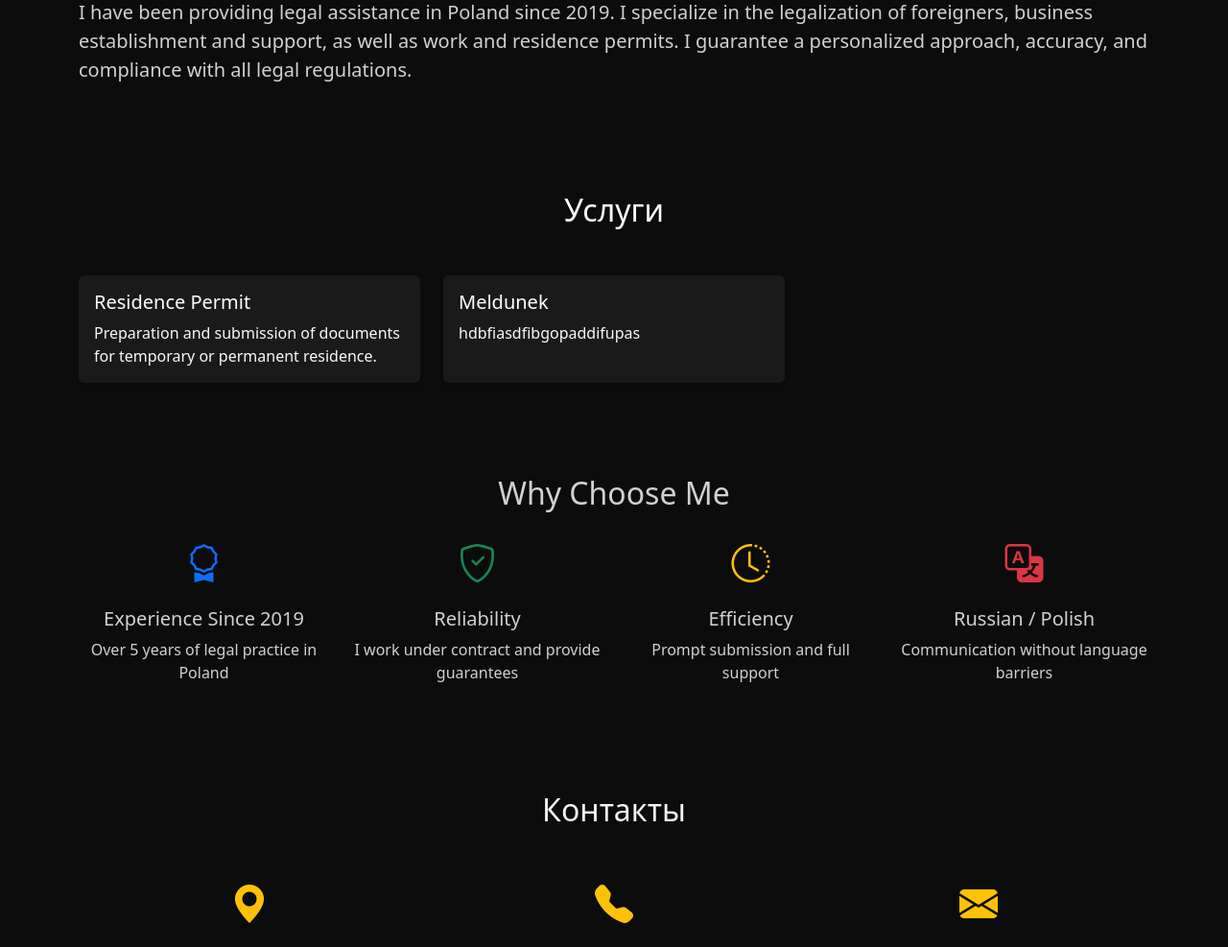
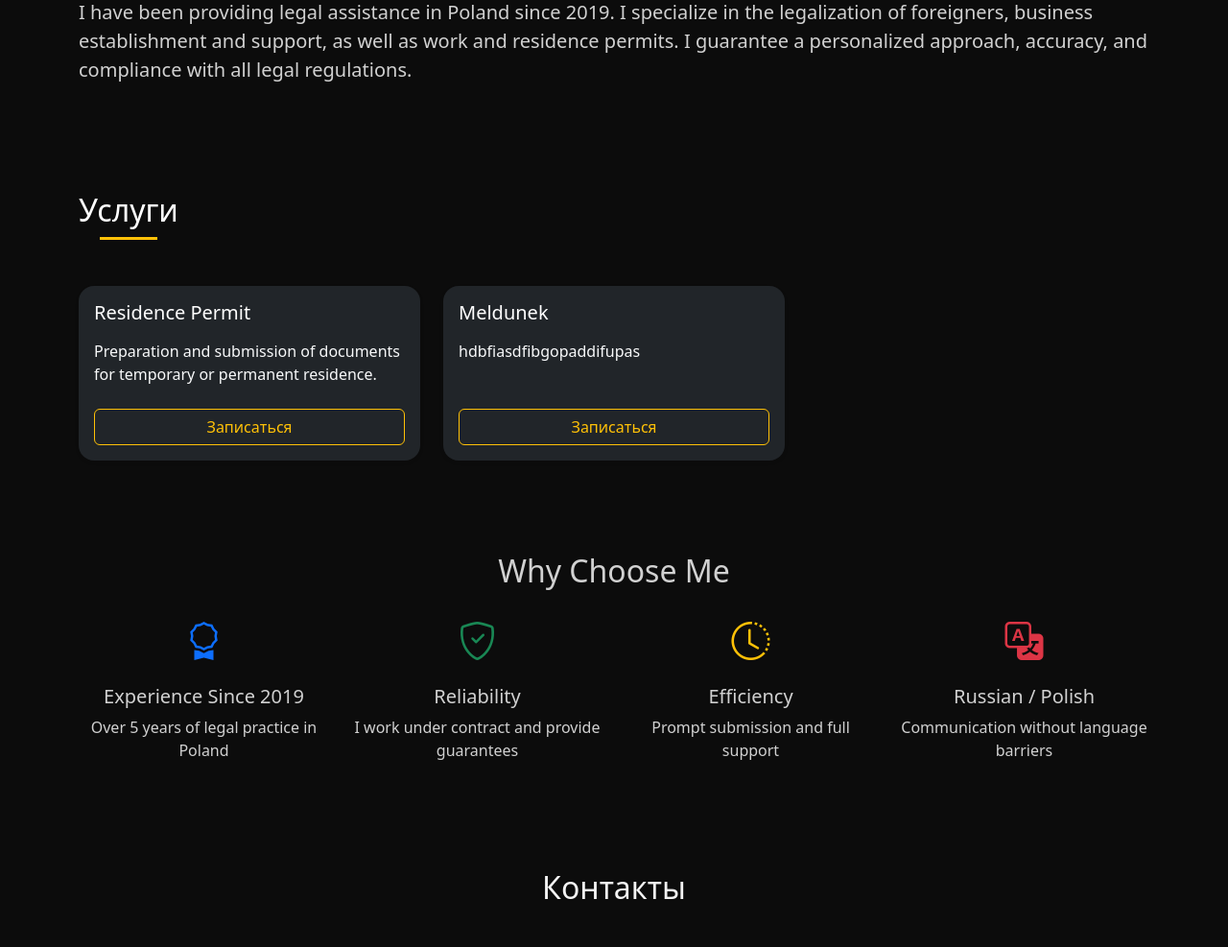
Before and after one commit to PylypPlein/legal_site_dev, a Django app: page /en/ in a window 1280 px wide. Shown: the part 598-1585 px from the top of the page at 96% size. Run offline with Django 5.2, Linux system fonts and the light colour scheme; data comes from the database, SQL or seed files in the repository; some libraries are stand-ins or nearby versions.

Commit message:
Night fix

```diff
--- a/legal_site/legal_site/settings.py
+++ b/legal_site/legal_site/settings.py
@@ -25,7 +25,7 @@ SECRET_KEY = 'django-insecure-w-e4eow!4k*d2rd+_sl^+xxkbk0k9w0(n6q9--j8!5*%2p_09l
 # SECURITY WARNING: don't run with debug turned on in production!
 DEBUG = True
 
-ALLOWED_HOSTS = []
+ALLOWED_HOSTS = ['192.168.0.188']
 
 
 # Application definition
--- a/legal_site/main/templates/main/index.html
+++ b/legal_site/main/templates/main/index.html
@@ -96,16 +96,19 @@
 {% endif %}
 
 
-
 <section class="py-5" style="background-color: var(--color-bg);">
   <div class="container">
-    <h2 class="mb-5 text-center text-white" data-aos="fade-up">{% trans "Услуги" %}</h2>
+    <h2 class="mb-5 text-center text-white position-relative d-inline-block" data-aos="fade-up">
+      {% trans "Услуги" %}
+      <span class="d-block mx-auto mt-2" style="width: 60px; height: 3px; background-color: var(--bs-warning);"></span>
+    </h2>
+
     <div class="row g-4">
       {% for service in services %}
-      <div class="col-md-4" data-aos="fade-up" data-aos-delay="{{ forloop.counter0|add:'1' }}00">
-        <div class="card h-100 shadow-sm border-0" style="background-color: #1a1a1a;">
-          <div class="card-body">
-            <h5 class="card-title text-white">
+      <div class="col-md-6 col-lg-4" data-aos="fade-up" data-aos-delay="{{ forloop.counter0|add:'1' }}00">
+        <div class="card h-100 shadow-sm border-0 bg-dark text-white rounded-4">
+          <div class="card-body d-flex flex-column">
+            <h5 class="card-title mb-3">
               {% if LANGUAGE_CODE == 'pl' %}
                 {{ service.name_pl }}
               {% elif LANGUAGE_CODE == 'en' %}
@@ -118,7 +121,7 @@
                 {{ service.name_en }}
               {% endif %}
             </h5>
-            <p class="card-text text-light">
+            <p class="card-text text-light mb-4">
               {% if LANGUAGE_CODE == 'pl' %}
                 {{ service.description_pl }}
               {% elif LANGUAGE_CODE == 'en' %}
@@ -131,6 +134,12 @@
                 {{ service.description_en }}
               {% endif %}
             </p>
+            <!-- OPTIONAL: кнопка -->
+
+            <a href="#" class="btn btn-outline-warning mt-auto" data-bs-toggle="modal" data-bs-target="#contactModal">
+              {% trans "Записаться" %}
+            </a>
+
           </div>
         </div>
       </div>
@@ -140,6 +149,7 @@
     </div>
   </div>
 </section>
+
 
 
 
@@ -254,37 +264,75 @@
 
 
 <!-- CONTACT -->
+<!-- CONTACT + MAP -->
 <section class="py-5" style="background-color: var(--color-bg); color: var(--color-white);">
-  <div class="container text-center">
-    <h2 class="mb-5" data-aos="fade-up">{% trans "Контакты" %}</h2>
-    <div class="row justify-content-center">
-      <div class="col-md-4 mb-4" data-aos="fade-up" data-aos-delay="100">
-        <i class="bi bi-geo-alt-fill fs-1 text-warning"></i>
-        <h5 class="mt-3">Wrocław</h5>
-        <p>Plac Solidarności 1‑3‑5/510</p>
+  <div class="container">
+    <h2 class="text-center mb-5" data-aos="fade-up">{% trans "Контакты" %}</h2>
+
+    <div class="row g-4 align-items-stretch">
+
+      <!-- Контактные карточки -->
+      <div class="col-lg-6">
+        <div class="row g-4">
+          <div class="col-12" data-aos="fade-right">
+            <div class="d-flex align-items-start p-4 border-start border-4 border-warning bg-dark rounded shadow h-100">
+              <i class="bi bi-geo-alt-fill fs-3 text-warning me-3"></i>
+              <div>
+                <h5 class="mb-1">Wrocław</h5>
+                <p class="mb-0">Plac Solidarności 1‑3‑5/510</p>
               </div>
-      <div class="col-md-4 mb-4" data-aos="fade-up" data-aos-delay="200">
-        <i class="bi bi-telephone-fill fs-1 text-warning"></i>
-        <h5 class="mt-3">+48 884 703 068</h5>
-        <p>{% trans "Телефон для связи" %}</p>
             </div>
-      <div class="col-md-4 mb-4" data-aos="fade-up" data-aos-delay="300">
-        <i class="bi bi-envelope-fill fs-1 text-warning"></i>
-        <h5 class="mt-3">biuro@workpermit.support</h5>
-        <p>{% trans "Электронная почта" %}</p>
           </div>
+
+          <div class="col-12" data-aos="fade-up">
+            <div class="d-flex align-items-start p-4 border-start border-4 border-warning bg-dark rounded shadow h-100">
+              <i class="bi bi-telephone-fill fs-3 text-warning me-3"></i>
+              <div>
+                <h5 class="mb-1">+48 884 703 068</h5>
+                <p class="mb-0">{% trans "Телефон" %}</p>
+              </div>
+            </div>
+          </div>
+
+          <div class="col-12" data-aos="fade-left">
+            <div class="d-flex align-items-start p-4 border-start border-4 border-warning bg-dark rounded shadow h-100">
+              <i class="bi bi-envelope-fill fs-3 text-warning me-3"></i>
+              <div>
+                <h5 class="mb-1">biuro@workpermit.support</h5>
+                <p class="mb-0">{% trans "Email" %}</p>
+              </div>
+            </div>
+          </div>
+        </div>
+      </div>
+
+      <!-- Карта -->
+      <div class="col-lg-6" data-aos="zoom-in">
+        <div class="ratio ratio-4x3 shadow rounded overflow-hidden h-100">
+          <iframe
+            src="https://www.google.com/maps/embed?pb=!1m18!1m12!1m3!1d2442.5451878311937!2d17.022081815739315!3d51.11831737957124!2m3!1f0!2f0!3f0!3m2!1i1024!2i768!4f13.1!3m3!1m2!1s0x470fe9c062eb6e8f%3A0x204cd554169bdb71!2sPlac%20Solidarno%C5%9Bci%201%2C%2051-516%20Wroc%C5%82aw%2C%20Poland!5e0!3m2!1sen!2spl!4v1655193872665!5m2!1sen!2spl"
+            style="border:0;" allowfullscreen="" loading="lazy"
+            referrerpolicy="no-referrer-when-downgrade">
+          </iframe>
+        </div>
+      </div>
+
     </div>
   </div>
 </section>
 
 
+
+
+
 <div class="modal fade" id="contactModal" tabindex="-1" aria-labelledby="contactModalLabel" aria-hidden="true">
   <div class="modal-dialog modal-dialog-centered modal-lg">
-    <div class="modal-content shadow-lg rounded-4">
+    <div class="modal-content shadow-lg rounded-4 border-0">
       <form method="post" action="{% url 'contact' %}">
         {% csrf_token %}
-        <div class="modal-header bg-dark text-white rounded-top-4">
 
+        <!-- Заголовок -->
+        <div class="modal-header bg-dark text-white rounded-top-4 border-bottom border-warning">
           <h5 class="modal-title" id="contactModalLabel">
             {% if LANGUAGE_CODE == 'pl' %}
               Umów się na konsultację
@@ -298,43 +346,37 @@
               Запись на консультацию
             {% endif %}
           </h5>
-          <button type="button" class="btn-close btn-close-white" data-bs-dismiss="modal" aria-label="{% if LANGUAGE_CODE == 'pl' %}Zamknij{% elif LANGUAGE_CODE == 'en' %}Close{% elif LANGUAGE_CODE == 'ru' %}Закрыть{% elif LANGUAGE_CODE == 'uk' %}Закрити{% else %}Закрыть{% endif %}"></button>
+          <button type="button" class="btn-close btn-close-white" data-bs-dismiss="modal"
+            aria-label="{% if LANGUAGE_CODE == 'pl' %}Zamknij{% elif LANGUAGE_CODE == 'en' %}Close{% elif LANGUAGE_CODE == 'ru' %}Закрыть{% elif LANGUAGE_CODE == 'uk' %}Закрити{% else %}Закрыть{% endif %}">
+          </button>
         </div>
 
-        <div class="modal-body py-4 px-4">
+        <!-- Контент -->
+        <div class="modal-body py-4 px-4" style="background-color: var(--color-bg); color: var(--color-white);">
           <div class="row g-3">
 
             <div class="col-md-6">
-              <label for="name" class="form-label">
-                {% if LANGUAGE_CODE == 'pl' %}Imię{% elif LANGUAGE_CODE == 'en' %}Name{% elif LANGUAGE_CODE == 'ru' %}Имя{% elif LANGUAGE_CODE == 'uk' %}Ім’я{% else %}Имя{% endif %}
-              </label>
-              <input type="text" class="form-control" id="name" name="name" required>
+              <label for="name" class="form-label">{% trans "Имя" %}</label>
+              <input type="text" class="form-control bg-dark text-white border-warning" id="name" name="name" required>
             </div>
 
             <div class="col-md-6">
-              <label for="phone" class="form-label">
-                {% if LANGUAGE_CODE == 'pl' %}Numer telefonu{% elif LANGUAGE_CODE == 'en' %}Phone Number{% elif LANGUAGE_CODE == 'ru' %}Номер телефона{% elif LANGUAGE_CODE == 'uk' %}Номер телефону{% else %}Номер телефона{% endif %}
-              </label>
-              <input type="tel" class="form-control" id="phone" name="phone" required pattern="\+?[0-9\s\-]{7,15}" placeholder="+48 XXX XXX XXX">
+              <label for="phone" class="form-label">{% trans "Телефон" %}</label>
+              <input type="tel" class="form-control bg-dark text-white border-warning" id="phone" name="phone"
+                required pattern="\+?[0-9\s\-]{7,15}" placeholder="+48 XXX XXX XXX">
             </div>
 
             <div class="col-md-6">
-              <label for="email" class="form-label">
-                {% if LANGUAGE_CODE == 'pl' %}Adres e-mail{% elif LANGUAGE_CODE == 'en' %}Email{% elif LANGUAGE_CODE == 'ru' %}Электронная почта{% elif LANGUAGE_CODE == 'uk' %}Електронна пошта{% else %}Электронная почта{% endif %}
-              </label>
-              <input type="email" class="form-control" id="email" name="email" required>
+              <label for="email" class="form-label">{% trans "Электронная почта" %}</label>
+              <input type="email" class="form-control bg-dark text-white border-warning" id="email" name="email" required>
             </div>
 
             <div class="col-md-6">
-              <label for="service" class="form-label">
-                {% if LANGUAGE_CODE == 'pl' %}Wybierz usługę{% elif LANGUAGE_CODE == 'en' %}Select a service{% elif LANGUAGE_CODE == 'ru' %}Выберите услугу{% elif LANGUAGE_CODE == 'uk' %}Оберіть послугу{% else %}Выберите услугу{% endif %}
-              </label>
-              <select class="form-select" id="service" name="service" required>
-                <option value="" disabled selected>
-                  {% if LANGUAGE_CODE == 'pl' %}Wybierz usługę{% elif LANGUAGE_CODE == 'en' %}Select a service{% elif LANGUAGE_CODE == 'ru' %}Выберите услугу{% elif LANGUAGE_CODE == 'uk' %}Оберіть послугу{% else %}Выберите услугу{% endif %}
-                </option>
+              <label for="service" class="form-label">{% trans "Выберите услугу" %}</label>
+              <select class="form-select bg-dark text-white border-warning" id="service" name="service" required>
+                <option value="" disabled selected>{% trans "Выберите услугу" %}</option>
                 {% for service in services %}
-                  <option value="{{ service.id }}" title="{{ service.description }}">
+                <option value="{{ service.id }}">
                   {% if LANGUAGE_CODE == 'pl' %}
                     {{ service.name_pl }}
                   {% elif LANGUAGE_CODE == 'en' %}
@@ -352,21 +394,20 @@
             </div>
 
             <div class="col-12">
-              <label for="message" class="form-label">
-                {% if LANGUAGE_CODE == 'pl' %}Wiadomość{% elif LANGUAGE_CODE == 'en' %}Message{% elif LANGUAGE_CODE == 'ru' %}Сообщение{% elif LANGUAGE_CODE == 'uk' %}Повідомлення{% else %}Сообщение{% endif %}
-              </label>
-              <textarea class="form-control" id="message" name="message" rows="4" placeholder="..."></textarea>
+              <label for="message" class="form-label">{% trans "Сообщение" %}</label>
+              <textarea class="form-control bg-dark text-white border-warning" id="message" name="message"
+                rows="4" placeholder="..." style="resize: none;"></textarea>
             </div>
-
           </div>
         </div>
 
-        <div class="modal-footer bg-light rounded-bottom-4">
-          <button type="button" class="btn btn-secondary" data-bs-dismiss="modal">
-            {% if LANGUAGE_CODE == 'pl' %}Anuluj{% elif LANGUAGE_CODE == 'en' %}Cancel{% elif LANGUAGE_CODE == 'ru' %}Отмена{% elif LANGUAGE_CODE == 'uk' %}Скасувати{% else %}Отмена{% endif %}
+        <!-- Подвал -->
+        <div class="modal-footer bg-dark text-white rounded-bottom-4 border-top border-warning">
+          <button type="button" class="btn btn-outline-light" data-bs-dismiss="modal">
+            {% trans "Отмена" %}
           </button>
-          <button type="submit" class="btn btn-primary">
-            {% if LANGUAGE_CODE == 'pl' %}Wyślij{% elif LANGUAGE_CODE == 'en' %}Submit{% elif LANGUAGE_CODE == 'ru' %}Отправить{% elif LANGUAGE_CODE == 'uk' %}Надіслати{% else %}Отправить{% endif %}
+          <button type="submit" class="btn btn-warning text-dark fw-bold">
+            {% trans "Отправить" %}
           </button>
         </div>
       </form>
@@ -378,4 +419,5 @@
 
 
 
+
 {% endblock %}
```
Lines whose indentation alone changed are shown as unchanged.
